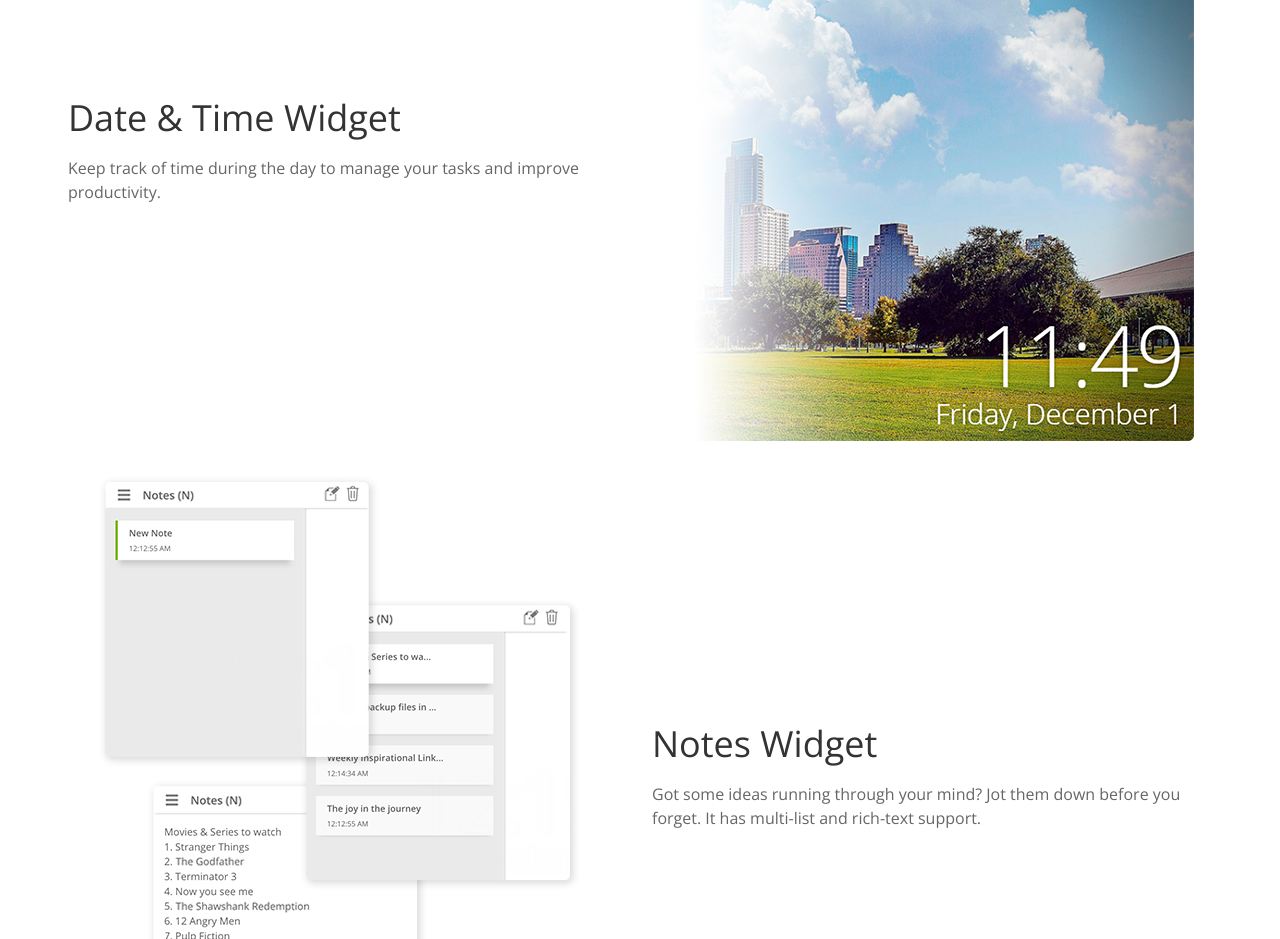
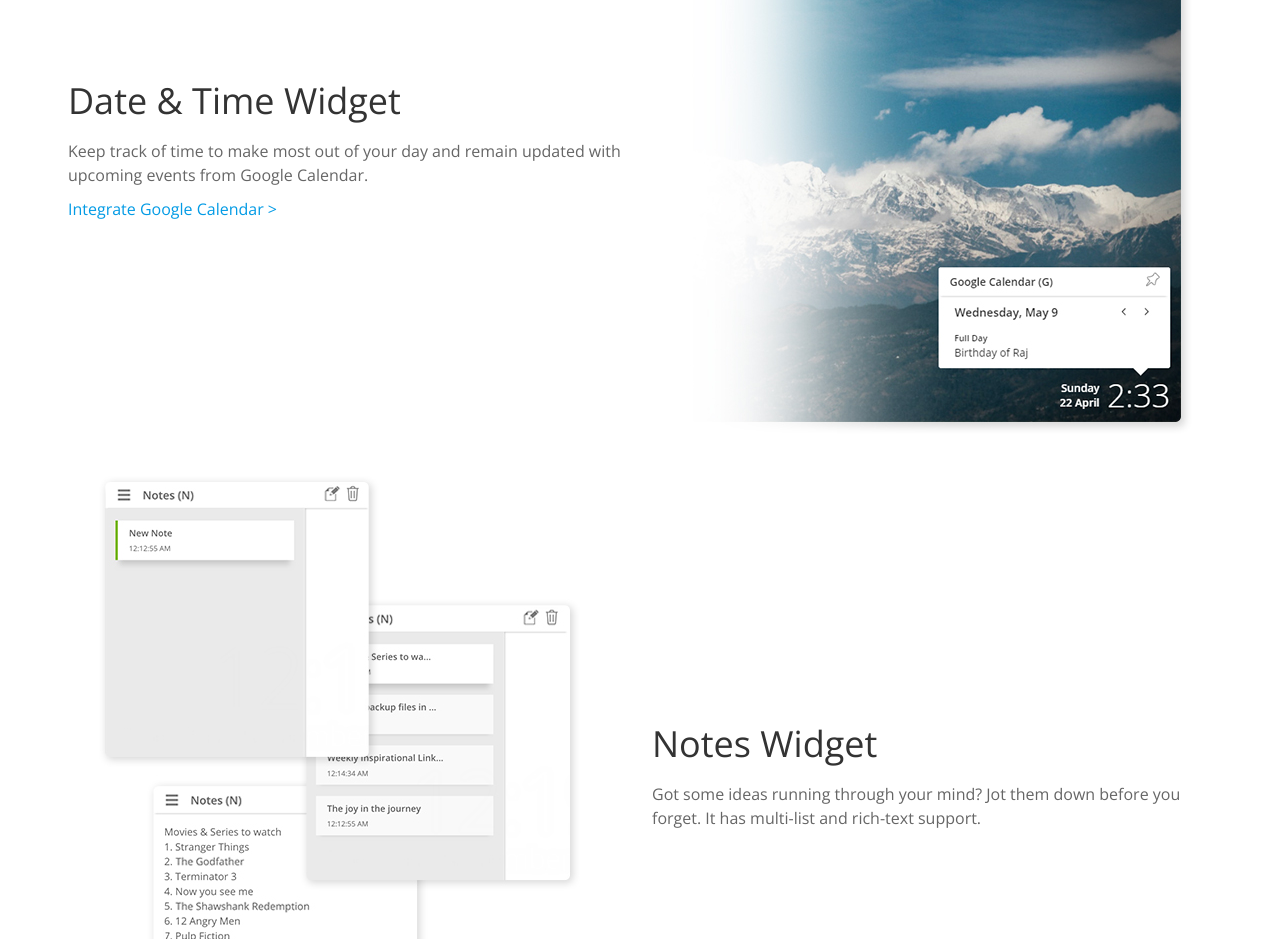
Before and after one commit to akanshgulati/subtle-website-vue, a Vue app: page /#/ in a window 1280 px wide. Shown: the part 1700-2639 px from the top of the page. Built offline with nearby package versions, Linux system fonts and the light colour scheme.

Commit message:
fix(HomePage): add calendar integration link on page

```diff
--- a/src/assets/css/util.css
+++ b/src/assets/css/util.css
@@ -38,6 +38,9 @@
 
 .mt-30 {
   margin-top: 30px;
+}
+.mt-10 {
+  margin-top: 10px;
 }
 
 .mar-0 {
--- a/src/assets/data/feature.js
+++ b/src/assets/data/feature.js
@@ -2,29 +2,34 @@ export const wallpapers = {
   desc: 'Choose from 4 different categories - Nature, Architecture, Travel and Night life or make your own custom list of wallpapers.',
   heading: 'Refreshing Wallpapers',
   img: 'wallpapers.jpg',
-  id: 'wallpaper'
-}
+  id: 'wallpaper',
+  imgAlt: 'wallpapers in subtle tab'
+};
 export const notes = {
   desc: 'Got some ideas running through your mind? Jot them down before you forget. It has multi-list and rich-text support.',
   heading: 'Notes Widget',
   img: 'notes.jpg',
-  id: 'notes'
-}
+  id: 'notes',
+  imgAlt: 'keep notes handy'
+};
 export const weather = {
   desc: 'Auto locates your location or supports custom location to stay informed about current weather, pollution and weather forecast',
   heading: 'Weather Widget',
   img: 'weather.jpg',
-  id: 'weather'
-}
+  id: 'weather',
+  imgAlt: 'weather forecast and current temperature'
+};
 export const dateTime = {
-  desc: 'Keep track of time during the day to manage your tasks and improve productivity.',
+  desc: `Keep track of time to make most out of your day and remain updated with upcoming events from Google Calendar. <br><a href="#/kb/integrations/calendar" class="btn-block mt-10">Integrate Google Calendar > </a>`,
   heading: 'Date & Time Widget',
   img: 'day-time.jpg',
-  id: 'dateTime'
-}
+  id: 'dateTime',
+  imgAlt: 'current time and google calendar integration'
+};
 export const customize = {
   desc: 'Customize and show-hide features as per your needs.',
   heading: 'Customizable',
   img: 'customize.jpg',
-  id: 'customize'
-}
+  id: 'customize',
+  imgAlt: 'customize weather, time and notes'
+};
--- a/src/components/Feature.vue
+++ b/src/components/Feature.vue
@@ -2,22 +2,22 @@
   <section class="feature-section row flex-center">
     <template v-if="contentRight && isDesktop">
       <div class="feature-img col s12 l6">
-        <img :src="featureImg" alt="">
+        <img :src="featureImg" :alt="imgAlt">
       </div>
       <div class="feature-desc  col s12 l6">
         <h3 class="light font-black">{{heading}}</h3>
-        <p>{{ desc }}</p>
+        <p v-html="desc"/>
       </div>
     </template>
     <template v-else>
       <div class="feature-desc col s12 l6">
         <h3 class="light font-black">{{heading}}</h3>
-        <p class="show-on-large hide-on-med-and-down">{{ desc }}</p>
+        <p class="show-on-large hide-on-med-and-down" v-html="desc"></p>
       </div>
       <div class="feature-img col s12 l6 right-align">
-        <img :src="featureImg" alt="">
+        <img :src="featureImg" :alt="imgAlt">
       </div>
-      <p class="hide-on-large-only">{{ desc }}</p>
+      <p class="hide-on-large-only" v-html="desc"></p>
     </template>
   </section>
 </template>
@@ -32,6 +32,10 @@
       },
       img: {
         required: true
+      },
+      imgAlt: {
+        default: true,
+        type: String
       },
       contentRight: {
         default: true
--- a/src/components/FeatureWrapper.vue
+++ b/src/components/FeatureWrapper.vue
@@ -9,6 +9,7 @@
       :heading="feature.heading"
       :img="feature.img"
       :id="feature.id"
+      :imgAlt="feature.imgAlt"
       :contentRight="isEven($index)"
     />
   </div>
```
Also changed, not shown: src/assets/images/day-time.jpg.
